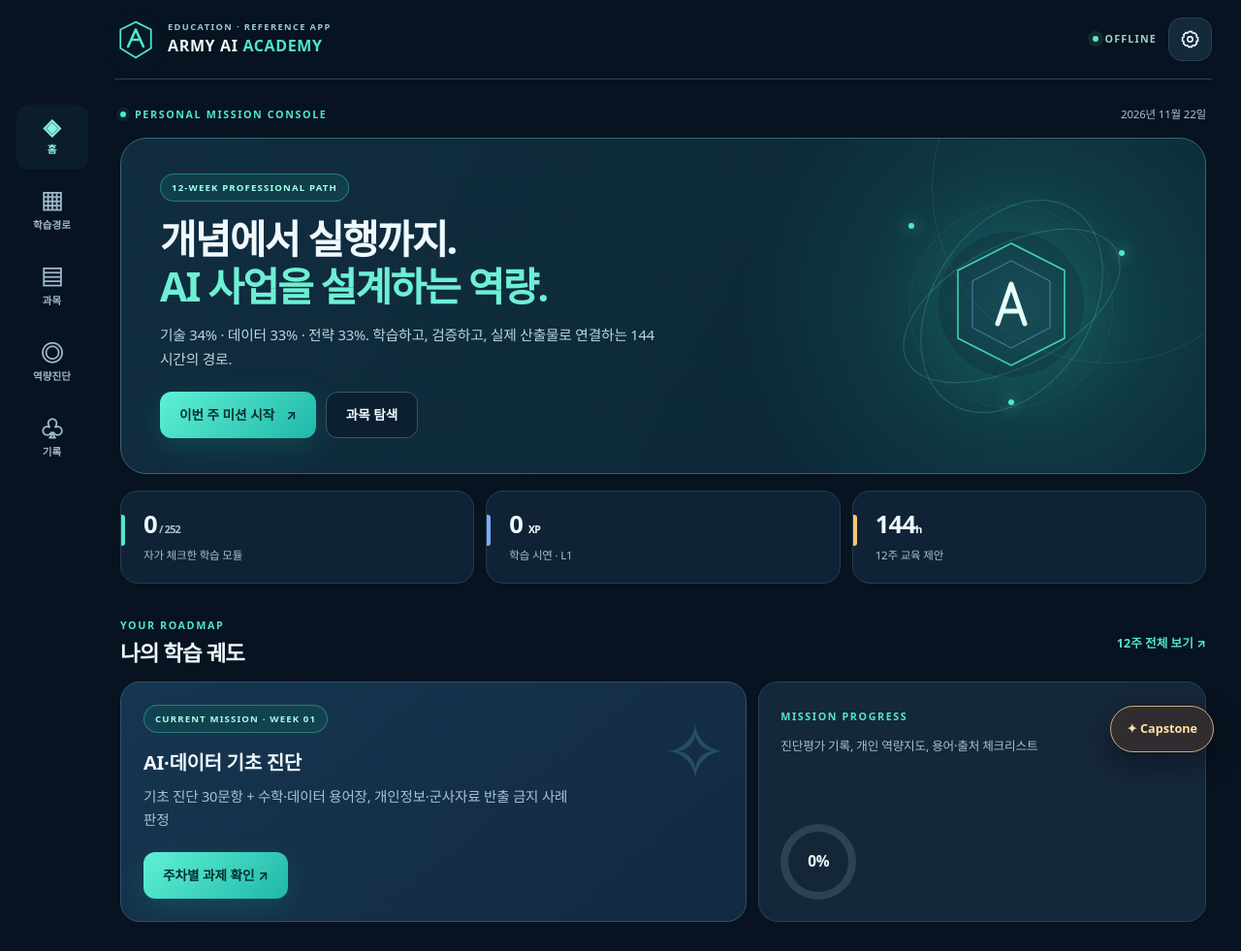
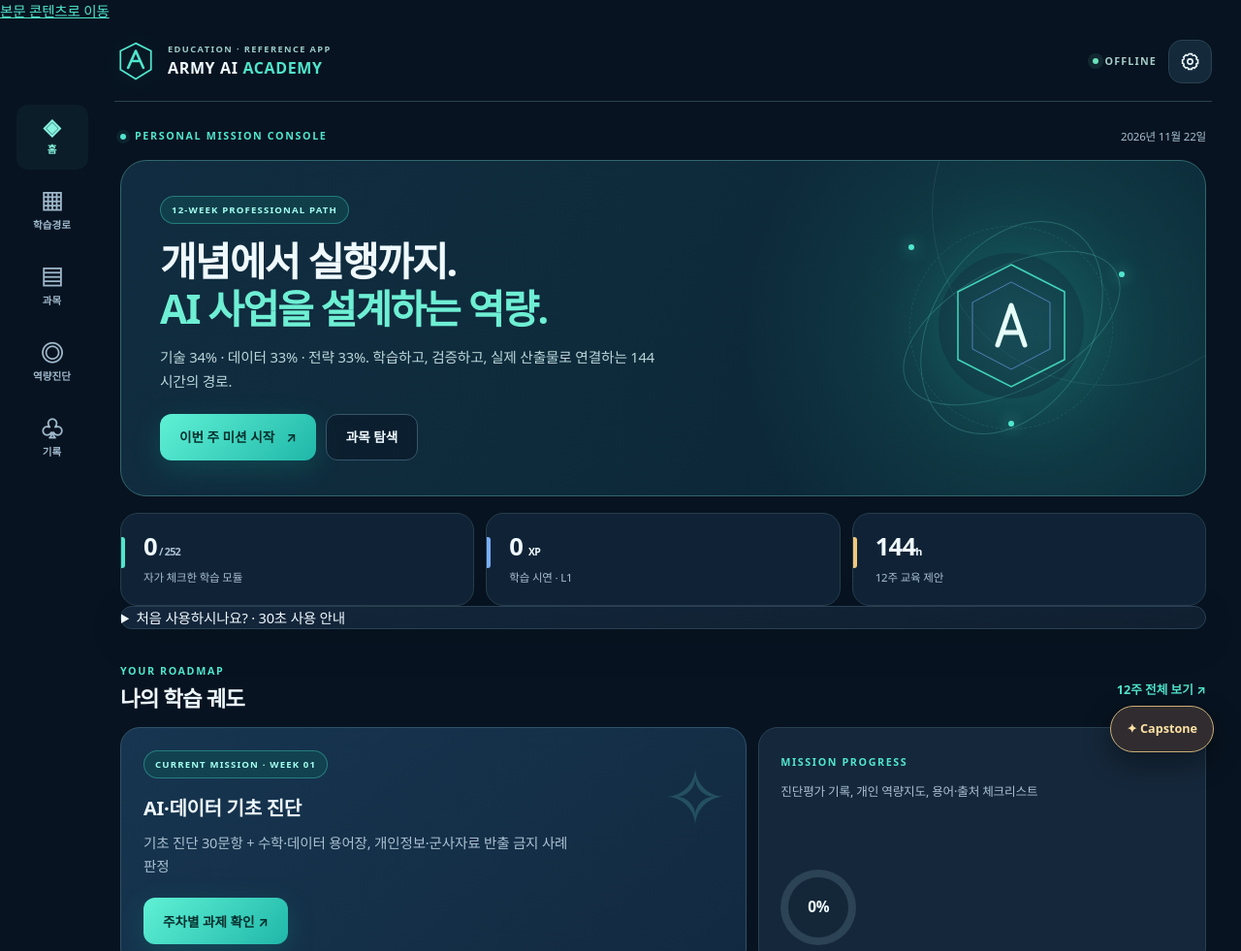
Before and after one commit to sungok2/arena-voice, a plain HTML site: page android-army-academy/app/src/main/assets/index.html in a window 1280 px wide. Shown: the top 981 px of the page at 97% size. Drawn offline with Linux system fonts and the light colour scheme.

Commit message:
ux(academy): add accessible skip navigation, first-use help and personalized resume lesson surface

```diff
--- a/android-army-academy/app/src/main/assets/index.html
+++ b/android-army-academy/app/src/main/assets/index.html
@@ -9,6 +9,7 @@
   <link rel="stylesheet" href="styles.css">
 </head>
 <body>
+  <a class="skip-link" href="#main-content">본문 콘텐츠로 이동</a>
   <div class="ambient-grid" aria-hidden="true"></div>
   <div class="app-shell">
     <header class="topbar" id="topbar">
@@ -19,7 +20,7 @@
       <div class="top-actions"><span class="offline-indicator"><i></i>OFFLINE</span><button class="icon-btn" id="settings-open" type="button" aria-label="학습 환경 설정" title="설정"><svg viewBox="0 0 24 24" fill="none" stroke="currentColor" stroke-width="1.8"><circle cx="12" cy="12" r="3"/><path d="M19.4 15a1.8 1.8 0 0 0 .36 2l.06.06-2.76 2.76-.06-.06a1.8 1.8 0 0 0-2-.36 1.8 1.8 0 0 0-1 1.6V21h-4v-.1a1.8 1.8 0 0 0-1-1.6 1.8 1.8 0 0 0-2 .36l-.06.06-2.76-2.76.06-.06a1.8 1.8 0 0 0 .36-2 1.8 1.8 0 0 0-1.6-1H3v-4h.1a1.8 1.8 0 0 0 1.6-1 1.8 1.8 0 0 0-.36-2l-.06-.06 2.76-2.76.06.06a1.8 1.8 0 0 0 2 .36 1.8 1.8 0 0 0 1-1.6V3h4v.1a1.8 1.8 0 0 0 1 1.6 1.8 1.8 0 0 0 2-.36l.06-.06 2.76 2.76-.06.06a1.8 1.8 0 0 0-.36 2 1.8 1.8 0 0 0 1.6 1h.1v4h-.1a1.8 1.8 0 0 0-1.6 1Z"/></svg></button></div>
     </header>
 
-    <main id="main-content" class="main">
+    <main id="main-content" class="main" tabindex="-1">
       <section id="view-home" data-view="home" class="view" aria-labelledby="home-title">
         <div class="intro-line"><span class="eyebrow"><i class="pulse-dot"></i> PERSONAL MISSION CONSOLE</span><span id="today-date" class="tiny-meta"></span></div>
         <div class="hero">
@@ -27,6 +28,8 @@
           <div class="hero-visual" aria-hidden="true"><div class="orbit orbit-a"></div><div class="orbit orbit-b"></div><div class="orbit orbit-c"></div><div class="core-glow"><svg viewBox="0 0 150 150" fill="none"><path d="M75 12 130 40v70l-55 28-55-28V40L75 12Z" stroke="#4ef5d2" stroke-width="1.5" opacity=".85"/><path d="M75 30 115 51v48l-40 21-40-21V51L75 30Z" stroke="#7baeff" stroke-width="1" opacity=".58"/><path d="M61 95 75 54l14 41m-23-13h18" stroke="#e5fff8" stroke-width="5" stroke-linecap="round" stroke-linejoin="round"/></svg></div><span class="star s1"></span><span class="star s2"></span><span class="star s3"></span></div>
         </div>
         <div class="stats-grid" id="home-stats"></div>
+        <section id="home-next-lesson" class="next-lesson" aria-label="이어서 학습하기"></section>
+        <details class="surface academy-guide"><summary>처음 사용하시나요? · 30초 사용 안내</summary><div class="academy-guide-body"><p>① 과목에서 원하는 강의를 선택하세요. ② 질문 두 개와 직접 실습을 통해 이해도를 스스로 점검하세요. ③ 마지막으로 작성한 내용은 기기에 저장되며, 홈의 <strong>이어서 학습</strong>에서 바로 복귀할 수 있습니다.</p><p>이 앱은 오프라인 개인학습용이며 공식 수료·성적 인증이 아닙니다. 실제 군사자료나 타인의 개인정보는 입력하지 마세요. 앱을 삭제하기 전에는 기록 탭에서 JSON 백업을 내보내세요.</p></div></details>
         <div class="section-heading"><div><span class="eyebrow">YOUR ROADMAP</span><h2>나의 학습 궤도</h2></div><button class="text-button" data-action="go" data-target="schedule" type="button">12주 전체 보기 ↗</button></div>
         <div id="home-week" class="current-week"></div>
         <div class="section-heading"><div><span class="eyebrow">FOCUS AREAS</span><h2>세 가지 전문성, 하나의 목표</h2></div></div>
@@ -94,6 +97,7 @@
   <script src="module_draft.js"></script>
   <script src="official_curriculum.js"></script>
   <script src="performance_practice.js"></script>
+  <script src="learning_experience.js"></script>
   <script src="app.js"></script>
 </body>
 </html>
```
